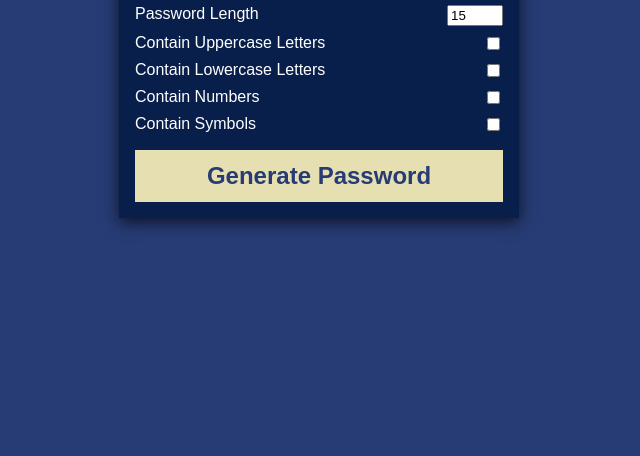
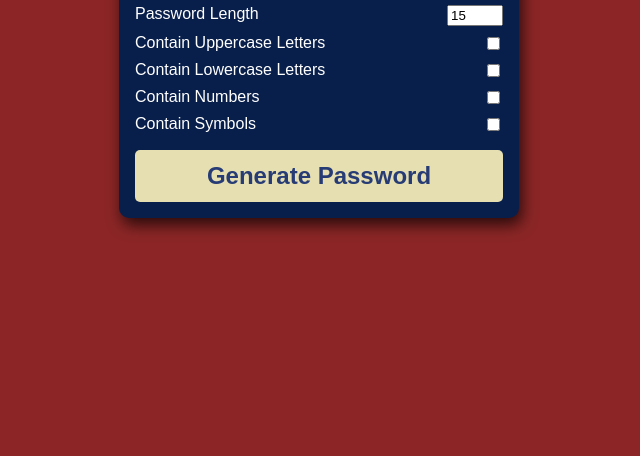
Before and after one commit to Blotnoir/password-generator, a plain HTML site: page index.html in a window 1280 px wide. Shown: the part 344-800 px from the top of the page, without its empty margins (321-961 px from the left). Drawn offline with Linux system fonts and the light colour scheme.

Commit message:
updated css

```diff
--- a/style.css
+++ b/style.css
@@ -3,7 +3,7 @@
 }
 
 body {
-    background-color: #273c75;
+    background-color: #8c2626;
     color: white;
     display: flex;
     justify-content: center;
@@ -15,8 +15,9 @@ body {
 
 .pw-container {
     background-color: rgb(9, 31, 75);
-    box-shadow: 0 4px 15px rgb(0, 0, 0, 0.7);
+    box-shadow: 3px 7px 15px rgb(0, 0, 0, 0.7);
     min-width: 400px;
+    border-radius: 10px;
 
 }
 
@@ -74,4 +75,5 @@ body {
     padding: 0.75rem;
     margin-top: 1rem;
     width: 100%;
+    border-radius: 5px;
 }
```
Also changed, not shown: 1 other file.
